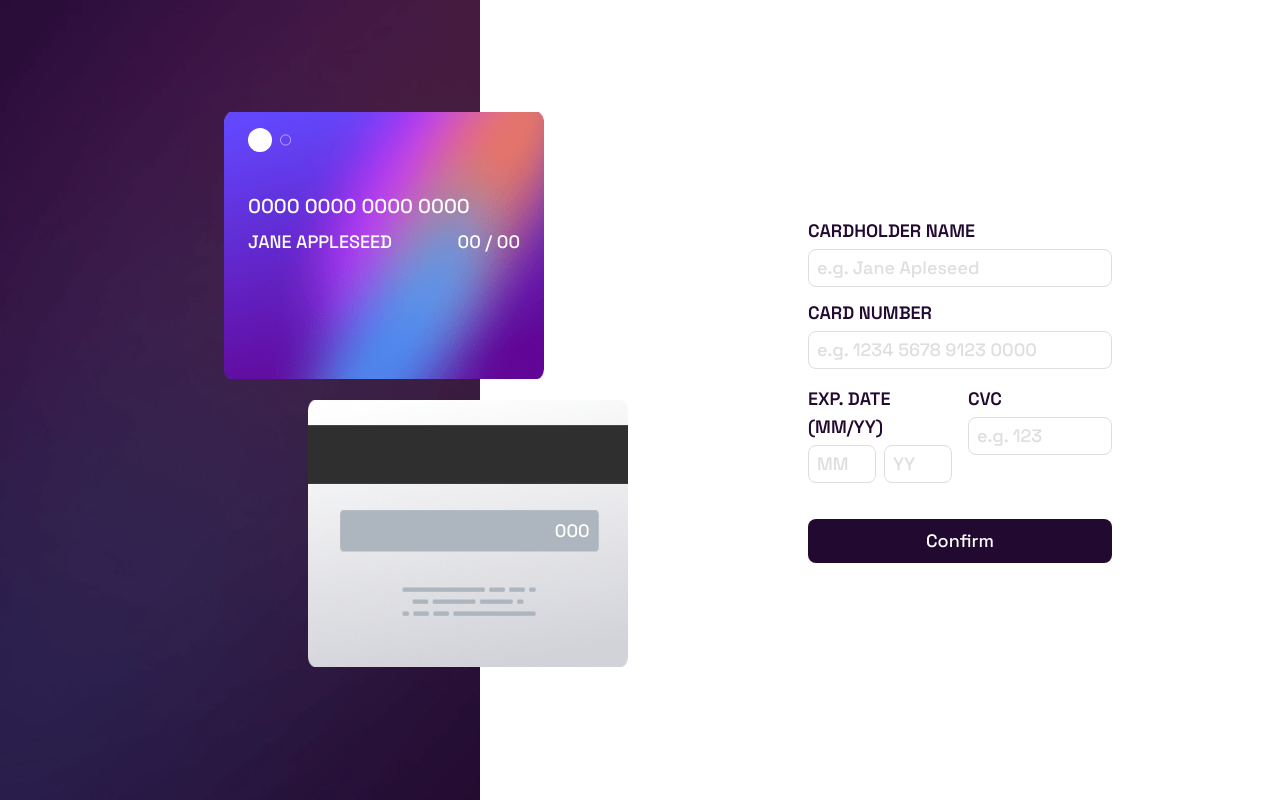
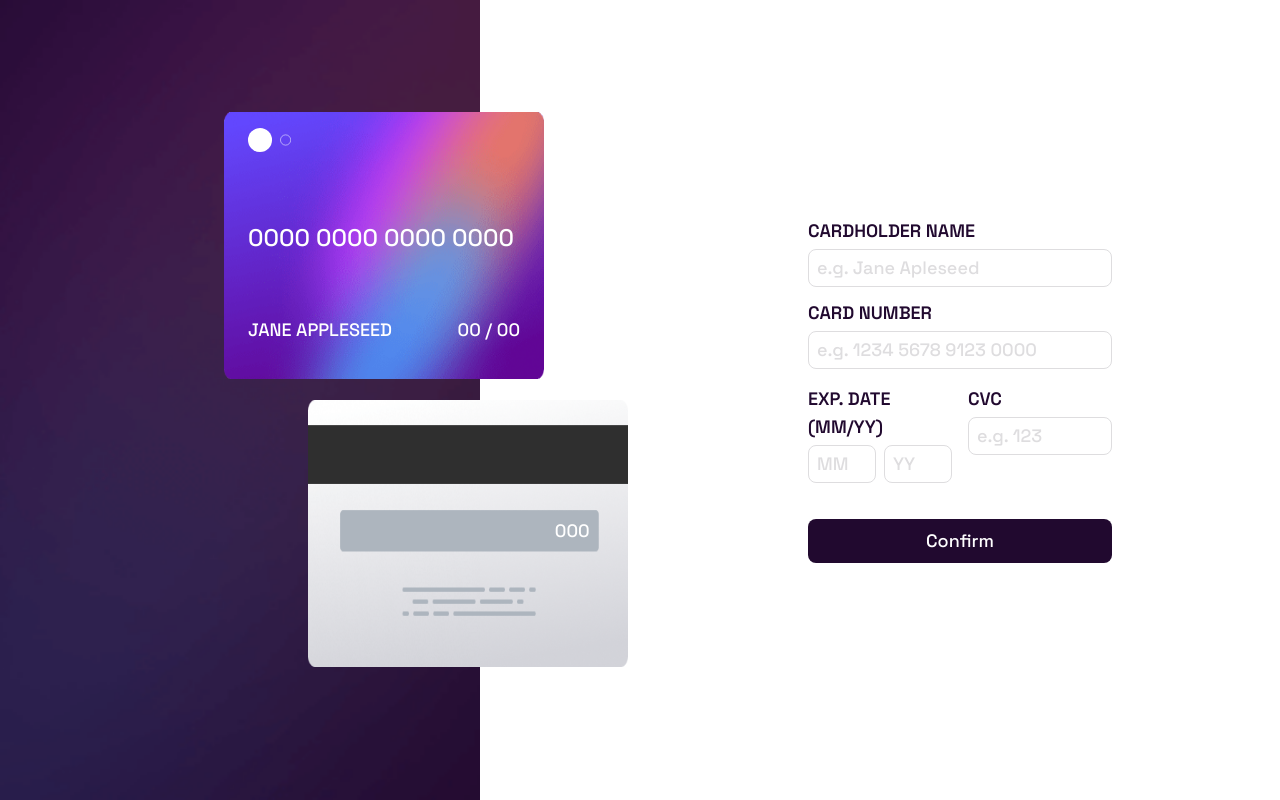
Before and after one commit to Fr1x3/rough-works, a React (Vite) app in the folder card-details-form/: page / in a window 1280 px wide. Built offline with nearby package versions, Linux system fonts and the light colour scheme.

Commit message:
format card numbers

```diff
--- a/card-details-form/src/screens/header/HeaderScreen.jsx
+++ b/card-details-form/src/screens/header/HeaderScreen.jsx
@@ -4,6 +4,7 @@ import cardFront from '../../assets/images/bg-card-front.png'
 import cardLogo from '../../assets/images/card-logo.svg'
 import { selectInputValues } from '../../../store/inputSlice'
 import { useSelector } from 'react-redux'
+import FormatedCardNumber from '../../utils/formartedCardNumber'
 
 function HeaderScreen(){
     const inputValues = useSelector(selectInputValues)
@@ -13,18 +14,18 @@ function HeaderScreen(){
             <div className='h-3/4 w-full relative lg:h-full lg:w-3/4'>
                 <img src={backgroundImageMobile} alt='bg image mobile' className='object-cover w-full h-full'/>
             </div>
-            <div className='h-1/2 w-3/4 absolute top-6 right-3 rounded-md lg:h-1/3 lg:w-1/2 lg:top-[calc(40%+5rem)]'>
+            <div className='h-1/2 w-3/4 absolute top-6 right-3 rounded-md lg:h-1/3 lg:w-1/2 lg:top-[calc(40%_+_5rem)]'>
                 <img src={cardBack} alt='card back' className='relative w-full h-full object-fit'/>
                 <p className='absolute text-white right-[12%] top-[calc(50%_-1rem)]'> {inputValues.cvc !== '' ? inputValues.cvc: '000'}</p>
             </div>
             <div className='h-1/2 w-3/4 absolute bottom-9 left-3 rounded-md lg:top-[calc(10%_+_2rem)] lg:h-1/3 lg:w-1/2 lg:left-[calc(35%)]'>
                 <img src={cardFront} alt='card front' className='relative w-full h-full object-fit'/>
-                <div className='w-full h-full px-6 py-4 absolute inset-0 text-white rounded-md'>
+                <div className='w-full h-full px-6 py-4 absolute inset-0 grid grid-rows-5 text-white rounded-md'>
                     <img src={cardLogo} className='h-6  object-fit'/>
-                    <p className='text-xl mt-10'> {inputValues.cardNumber !== '' ? inputValues.cardNumber: '0000 0000 0000 0000'}</p>
-                    <div className='flex justify-between uppercase mt-2'>
+                    <p className='text-xl  lg:text-2xl row-start-3'> {inputValues.cardNumber !== '' ? FormatedCardNumber(inputValues.cardNumber): '0000 0000 0000 0000'}</p>
+                    <div className='flex justify-between uppercase row-start-5'>
                         <p>{ inputValues.cardHolderName !== '' ? inputValues.cardHolderName: 'jane appleseed'}</p>
-                        <p>{`${inputValues.month !== '' ? inputValues.month: '00'} /  ${inputValues.year !== '' ? inputValues.year: '00'}`} </p>
+                        <p>{`${inputValues.month !== '' ? inputValues.month.padStart(2, '0'): '00'} /  ${inputValues.year !== '' ? inputValues.year.padStart(2,'0'): '00'}`} </p>
                     </div>
                 </div>
             </div>
--- /dev/null
+++ b/card-details-form/src/utils/formartedCardNumber.js
@@ -0,0 +1,7 @@
+const FormatedCardNumber = (value) => {
+    return value.padEnd(16, '0')
+                .replace(/(\d{4})/g,'$1 ')
+                .trim()
+}
+
+export default FormatedCardNumber
--- a/card-details-form/store/inputSlice.js
+++ b/card-details-form/store/inputSlice.js
@@ -20,7 +20,7 @@ export const inputSlice = createSlice({
     initialState,
     reducers: {
         setInputValue: (state, action) => {
-            console.log(state)
+
             const {inputName, value} = action.payload
             state[inputName] = value
         },
```
